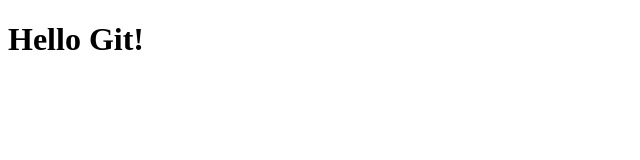
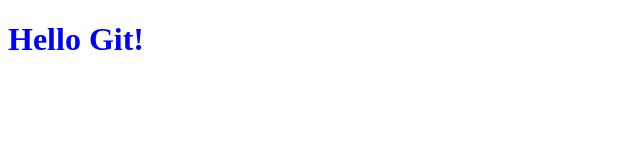
Before and after one commit to chenrugu/git-demo-project, a plain HTML site: page index.html in a window 1280 px wide. Shown: the whole page, without its empty margins (0-640 px from the left). Drawn offline with Linux system fonts and the light colour scheme.

Commit message:
dev分支：添加h1文字蓝色样式

```diff
--- a/index.html
+++ b/index.html
@@ -3,6 +3,11 @@
 <head>
     <meta charset="UTF-8">
     <title>Git Demo项目</title>
+    <style>
+        h1 {
+            color: blue;  /* 新增：设置文字颜色为蓝色 */
+        }
+    </style>
 </head>
 <body>
     <h1>Hello Git!</h1>
```
